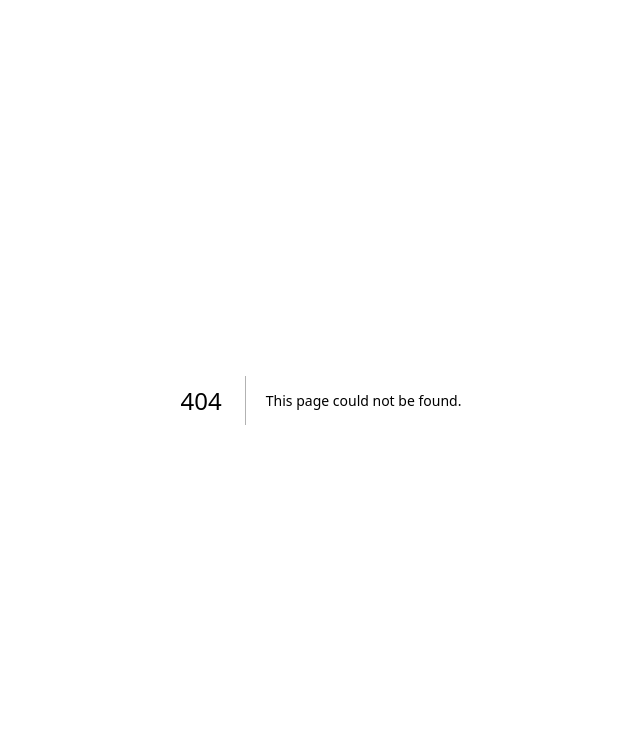
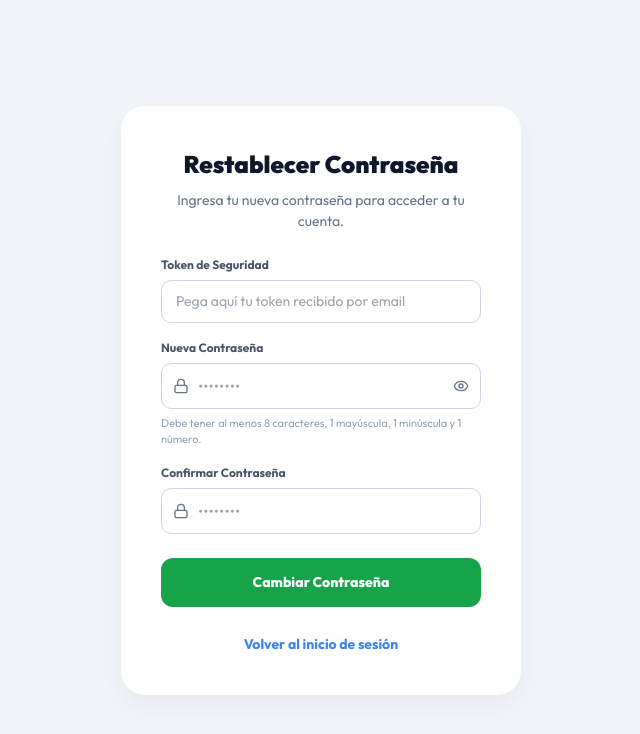
Before and after one commit to lprafael/sist_base, a Next.js app in the folder web/: page /reset-password in a window 1280 px wide. Before the commit this address had no page. Shown: the top 734 px of the page, without its empty margins (319-959 px from the left). Built offline with nearby package versions, Linux system fonts and the light colour scheme; no server answers.

Commit message:
Agregar enlace de restablecimiento de contraseña en el email y crear la página frontend para procesarlo

```diff
--- /dev/null
+++ b/web/src/app/reset-password/page.tsx
@@ -0,0 +1,183 @@
+"use client";
+
+import React, { useState, useEffect, Suspense } from 'react';
+import { useRouter, useSearchParams } from 'next/navigation';
+import { Lock, Eye, EyeOff } from 'lucide-react';
+import Link from 'next/link';
+
+const API_URL = process.env.NEXT_PUBLIC_API_URL || 'https://api.micancha.com.py';
+
+function ResetPasswordForm() {
+  const router = useRouter();
+  const searchParams = useSearchParams();
+  const tokenParam = searchParams.get('token');
+
+  const [token, setToken] = useState('');
+  const [newPassword, setNewPassword] = useState('');
+  const [confirmPassword, setConfirmPassword] = useState('');
+  const [showPassword, setShowPassword] = useState(false);
+  const [error, setError] = useState('');
+  const [success, setSuccess] = useState('');
+  const [loading, setLoading] = useState(false);
+
+  useEffect(() => {
+    if (tokenParam) {
+      setToken(tokenParam);
+    }
+  }, [tokenParam]);
+
+  const handleSubmit = async (e: React.FormEvent) => {
+    e.preventDefault();
+    setError('');
+    setSuccess('');
+
+    if (newPassword !== confirmPassword) {
+      setError('Las contraseñas no coinciden.');
+      return;
+    }
+
+    if (newPassword.length < 8) {
+      setError('La contraseña debe tener al menos 8 caracteres.');
+      return;
+    }
+
+    setLoading(true);
+    try {
+      const res = await fetch(`${API_URL}/auth/reset-password-confirm`, {
+        method: 'POST',
+        headers: { 'Content-Type': 'application/json' },
+        body: JSON.stringify({ token, new_password: newPassword })
+      });
+
+      if (res.ok) {
+        setSuccess('¡Contraseña restablecida exitosamente! Ya puedes iniciar sesión con tu nueva contraseña.');
+        setToken('');
+        setNewPassword('');
+        setConfirmPassword('');
+        setTimeout(() => {
+          router.push('/login');
+        }, 3000);
+      } else {
+        const data = await res.json();
+        setError(data.detail || 'Error al restablecer la contraseña. El token podría ser inválido o estar expirado.');
+      }
+    } catch (err) {
+      setError('Error de conexión al intentar comunicarse con el servidor.');
+    } finally {
+      setLoading(false);
+    }
+  };
+
+  return (
+    <div style={{ minHeight: '100vh', display: 'flex', flexDirection: 'column', background: '#f1f5f9' }}>
+      <div style={{ flex: 1, display: 'flex', alignItems: 'center', justifyContent: 'center', padding: 20 }}>
+        <div style={{ background: '#fff', width: '100%', maxWidth: '400px', borderRadius: 24, boxShadow: '0 10px 25px rgba(0,0,0,0.05)', padding: 40, display: 'flex', flexDirection: 'column', alignItems: 'center' }}>
+
+          <h1 style={{ fontSize: 24, fontWeight: 900, color: '#0f172a', marginBottom: 8 }}>Restablecer Contraseña</h1>
+          <p style={{ color: '#64748b', fontSize: 14, textAlign: 'center', marginBottom: 24 }}>
+            Ingresa tu nueva contraseña para acceder a tu cuenta.
+          </p>
+
+          <form onSubmit={handleSubmit} style={{ width: '100%', display: 'flex', flexDirection: 'column', gap: 16 }}>
+            {error && (
+              <div style={{ background: '#fee2e2', color: '#dc2626', padding: 12, borderRadius: 10, fontSize: 12, fontWeight: 700 }}>
+                {error}
+              </div>
+            )}
+
+            {success && (
+              <div style={{ background: '#dcfce7', color: '#16a34a', padding: 12, borderRadius: 10, fontSize: 12, fontWeight: 700, textAlign: 'center' }}>
+                {success}
+              </div>
+            )}
+
+            {!tokenParam && (
+              <div style={{ display: 'flex', flexDirection: 'column', gap: 6 }}>
+                <label style={{ fontSize: 12, fontWeight: 700, color: '#475569' }}>Token de Seguridad</label>
+                <input
+                  type="text"
+                  value={token}
+                  onChange={e => setToken(e.target.value)}
+                  placeholder="Pega aquí tu token recibido por email"
+                  style={{ width: '100%', padding: '10px 14px', borderRadius: 10, border: '1px solid #cbd5e1', outline: 'none', fontSize: 14 }}
+                  required
+                />
+              </div>
+            )}
+
+            <div style={{ display: 'flex', flexDirection: 'column', gap: 6 }}>
+              <label style={{ fontSize: 12, fontWeight: 700, color: '#475569' }}>Nueva Contraseña</label>
+              <div style={{ position: 'relative' }}>
+                <Lock size={16} style={{ position: 'absolute', left: 12, top: '50%', transform: 'translateY(-50%)', color: '#64748b' }} />
+                <input
+                  type={showPassword ? "text" : "password"}
+                  value={newPassword}
+                  onChange={e => setNewPassword(e.target.value)}
+                  placeholder="••••••••"
+                  style={{ width: '100%', padding: '10px 40px 10px 36px', borderRadius: 10, border: '1px solid #cbd5e1', outline: 'none' }}
+                  required
+                />
+                <div
+                  onClick={() => setShowPassword(!showPassword)}
+                  style={{ position: 'absolute', right: 12, top: '50%', transform: 'translateY(-50%)', cursor: 'pointer', color: '#64748b', display: 'flex' }}
+                >
+                  {showPassword ? <EyeOff size={16} /> : <Eye size={16} />}
+                </div>
+              </div>
+              <span style={{ fontSize: 11, color: '#94a3b8' }}>Debe tener al menos 8 caracteres, 1 mayúscula, 1 minúscula y 1 número.</span>
+            </div>
+
+            <div style={{ display: 'flex', flexDirection: 'column', gap: 6 }}>
+              <label style={{ fontSize: 12, fontWeight: 700, color: '#475569' }}>Confirmar Contraseña</label>
+              <div style={{ position: 'relative' }}>
+                <Lock size={16} style={{ position: 'absolute', left: 12, top: '50%', transform: 'translateY(-50%)', color: '#64748b' }} />
+                <input
+                  type={showPassword ? "text" : "password"}
+                  value={confirmPassword}
+                  onChange={e => setConfirmPassword(e.target.value)}
+                  placeholder="••••••••"
+                  style={{ width: '100%', padding: '10px 40px 10px 36px', borderRadius: 10, border: '1px solid #cbd5e1', outline: 'none' }}
+                  required
+                />
+              </div>
+            </div>
+
+            <button
+              type="submit"
+              disabled={loading}
+              style={{
+                width: '100%',
+                padding: 14,
+                background: loading ? '#94a3b8' : '#16a34a',
+                color: '#fff',
+                border: 'none',
+                borderRadius: 12,
+                fontSize: 14,
+                fontWeight: 800,
+                cursor: loading ? 'not-allowed' : 'pointer',
+                marginTop: 8
+              }}
+            >
+              {loading ? 'Procesando...' : 'Cambiar Contraseña'}
+            </button>
+          </form>
+
+          <div style={{ marginTop: 24, textAlign: 'center' }}>
+            <Link href="/login" style={{ color: '#3b82f6', fontSize: 14, fontWeight: 700, textDecoration: 'none' }}>
+              Volver al inicio de sesión
+            </Link>
+          </div>
+
+        </div>
+      </div>
+    </div>
+  );
+}
+
+export default function ResetPasswordPage() {
+  return (
+    <Suspense fallback={<div style={{ padding: 20, textAlign: 'center' }}>Cargando...</div>}>
+      <ResetPasswordForm />
+    </Suspense>
+  );
+}
```
Also changed, not shown: 1 other file (tests, documents, lock files or other folders).
